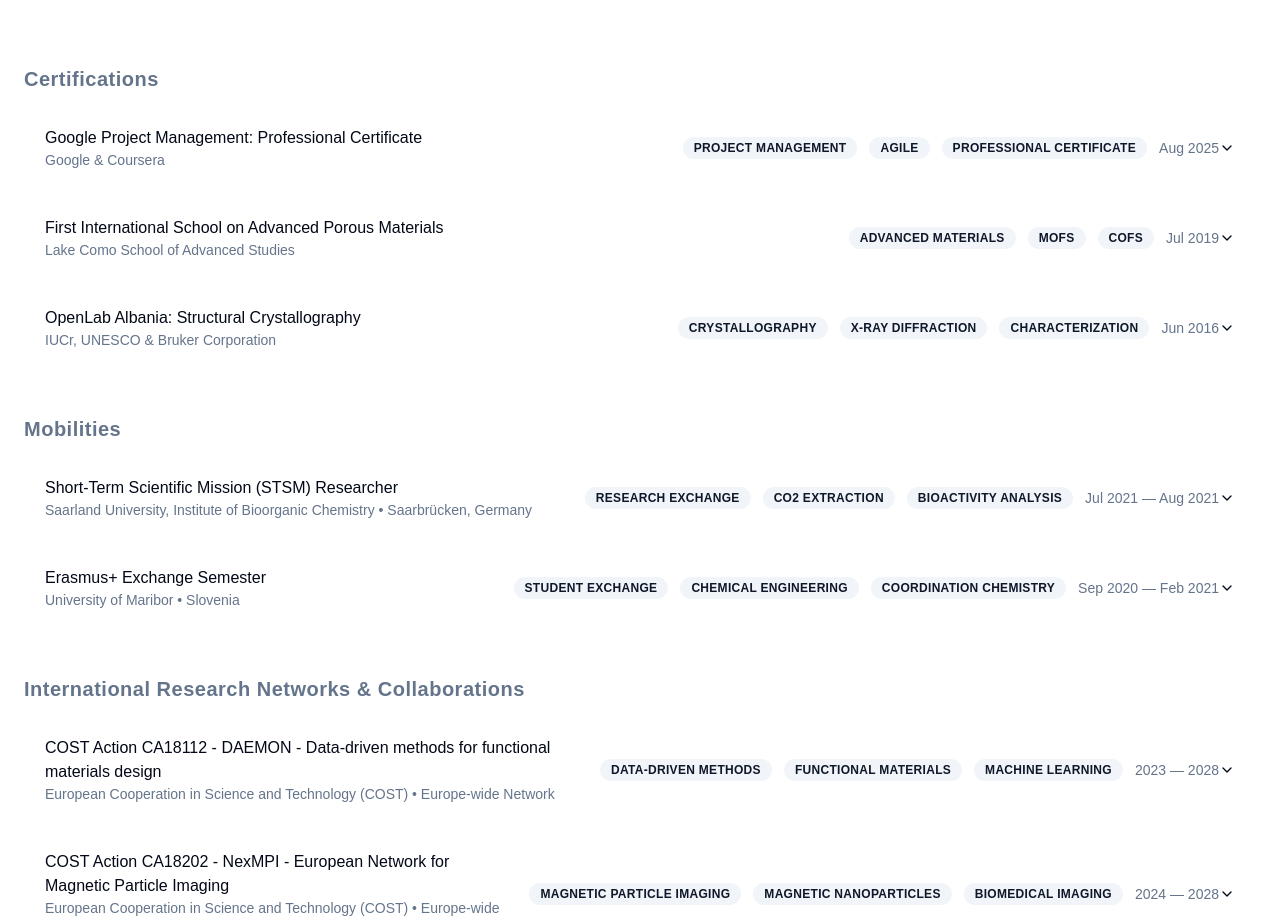
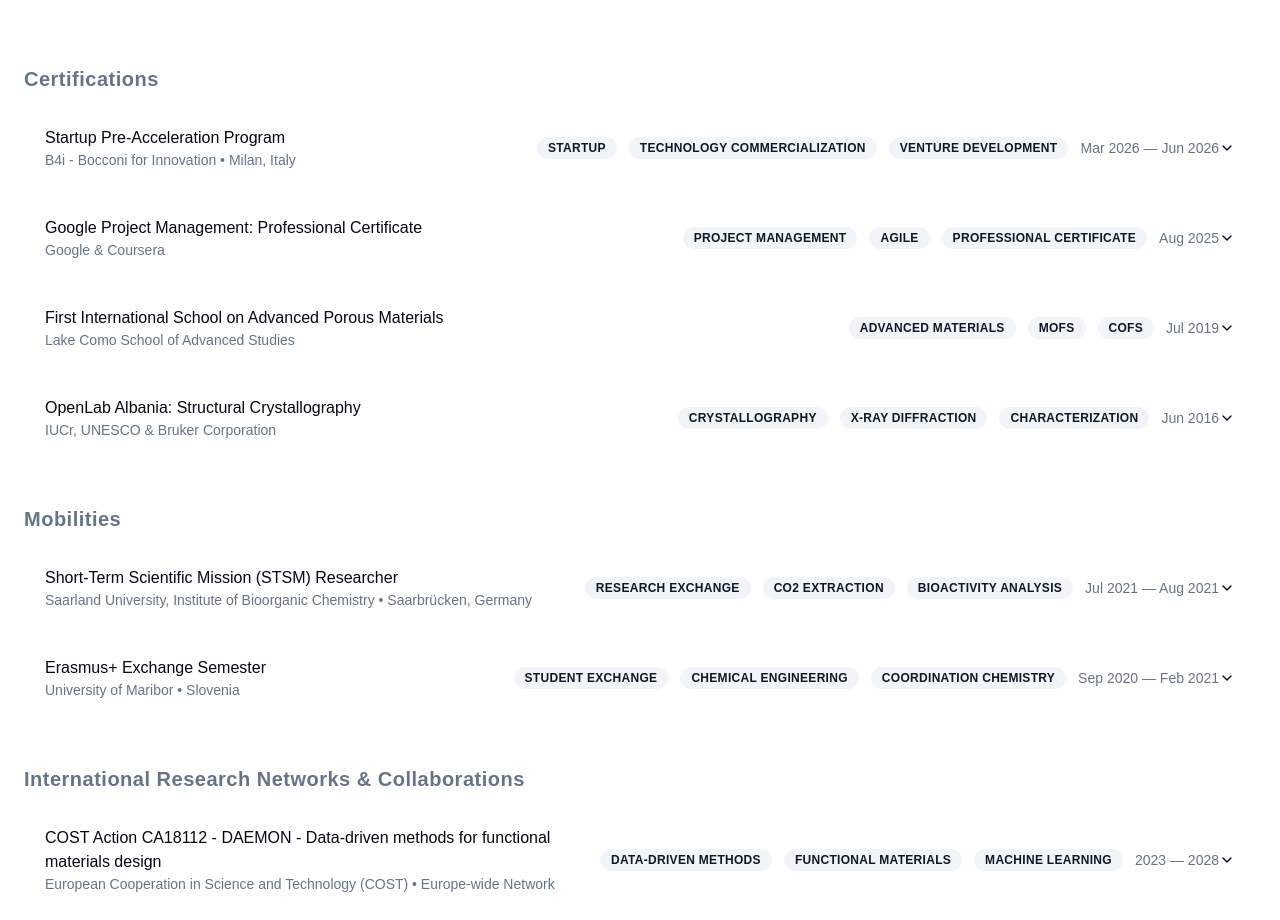
Before and after one commit to lorencig/lorencig.github.io, a React (Vite) app: page /#/curriculum in a window 1280 px wide. Shown: the part 1372-2292 px from the top of the page. Built offline with nearby package versions, Linux system fonts and the light colour scheme.

Commit message:
Giulia paper and bocconi certification

```diff
--- a/src/data/publications.ts
+++ b/src/data/publications.ts
@@ -81,8 +81,18 @@ export const allPublicationsData: PublicationData[] = [
     journal: "Research Expertise from the Academic Diaspora Conference 2025",
     year: 2025,
     doi: undefined,
-    isFeatured: true,
+    isFeatured: false,
     showFullPaperButton: true,
     fullPaperRoute: "/read2025"
   },
+  {
+    id: 9,
+    title: "Functional Repurposing of Magnetic Nanoparticle‐Assisted Hyperthermia for Immune Cell Labelling and Tracking",
+    authors: "Giulia EP Nucci, Chiara Vitale, Alessandro di Girolamo, Niccolò Silvestri, Stefano Persano, Lorenci Gjurgjaj, Cristina Bottino, Roberta Castriconi, Teresa Pellegrino",
+    journal: "Small Methods",
+    year: 2026,
+    doi: "10.1002/smtd.202502416",
+    isFeatured: true,
+    abstract: "Immune cell therapies show promise in hematologic malignancies and are becoming more effective in solid tumors like lungs, melanoma, and colorectal cancers. Magnetic nanoparticles (MNPs) are mostly used as tracers via magnetic particle imaging(MPI) or magnetic resonance imaging(MRI), and heat mediators to monitor and kill cancer cells via magnetic hyperthermia (MHT). Here, we apply a mild-MHT protocol (38–41°C/60 min) as a new means to boost MNPs uptake by immune cells under a harmless alternating magnetic field (AMF). Various MNPs formulations, including iron oxide or zinc-ferrite compositions stabilized by different polymers, were selected for their heating performance and colloidal stability. NK-92 cell line and NK cells from healthy donors exhibited enhanced MNP internalization upon AMF exposure without compromising viability, receptor expression, and effector functions. MNP-loaded NK cells retained cytotoxic activity, degranulating upon ligand engagement on glioblastoma and neuroblastoma targets. Similar outcomes were achieved with T cells. Thanks to its simplicity, this MHT-protocol is suitable for clinical translation, as it can be straightforwardly integrated into existing GMP-compliant adoptive cell therapy workflows in a hospital cell factory, enabling the preparation of magnetically tagged immune cells ready for tracking in cell therapy infusion."
+  },
 ];
--- a/src/pages/Curriculum.tsx
+++ b/src/pages/Curriculum.tsx
@@ -215,6 +215,19 @@ const Curriculum = () => {
   ];
 
   const certifications: CVItem[] = [
+    {
+      id: "cert-b4i",
+      title: "Startup Pre-Acceleration Program",
+      org: "B4i - Bocconi for Innovation",
+      period: "Mar 2026 — Jun 2026",
+      location: "Milan, Italy",
+      tags: ["Startup", "Technology Commercialization", "Venture Development"],
+      details: (
+        <p>
+          Completed Bocconi&apos;s 4-month B4i Pre-Acceleration program with startup BiOXI, earning a highly competitive spot at the external Demo Day by successfully pitching and applying advanced med-tech commercialization strategies.
+        </p>
+      ),
+    },
     {
       id: "cert-1",
       title: "Google Project Management: Professional Certificate",
```
